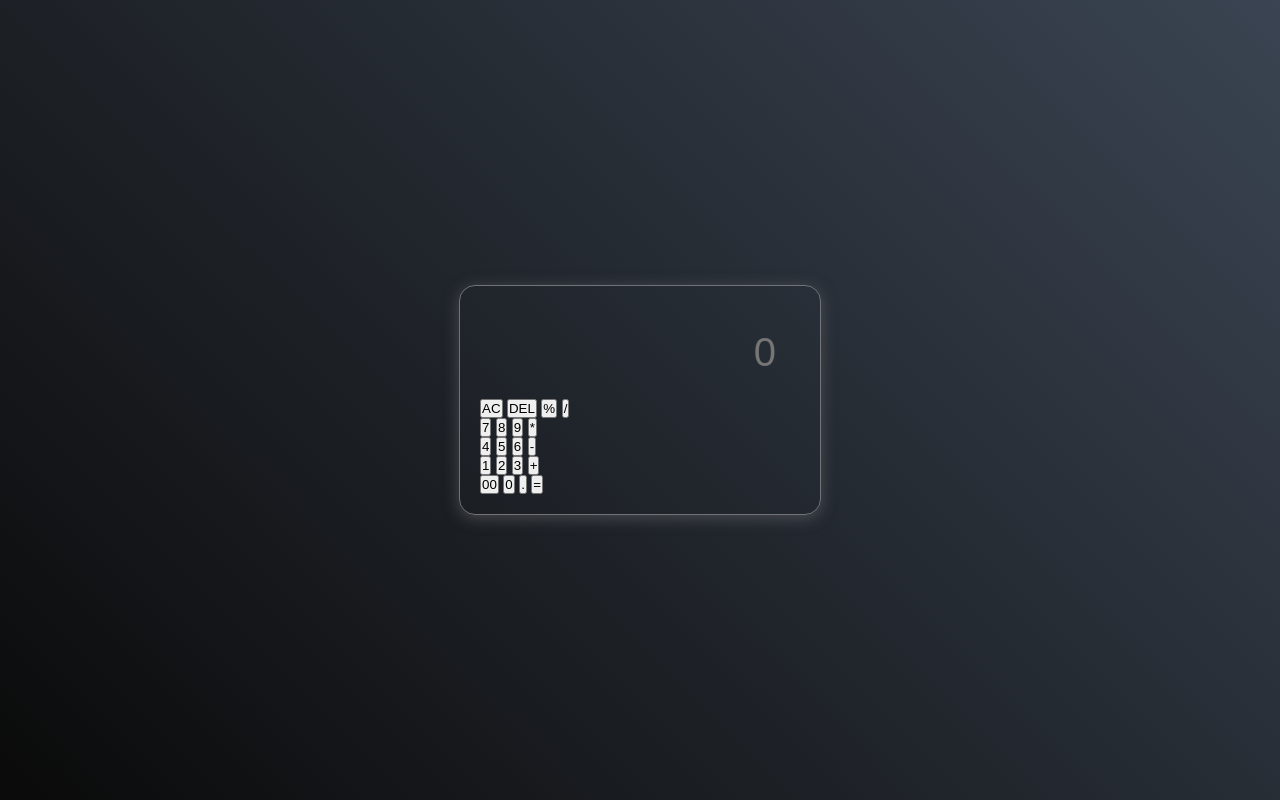
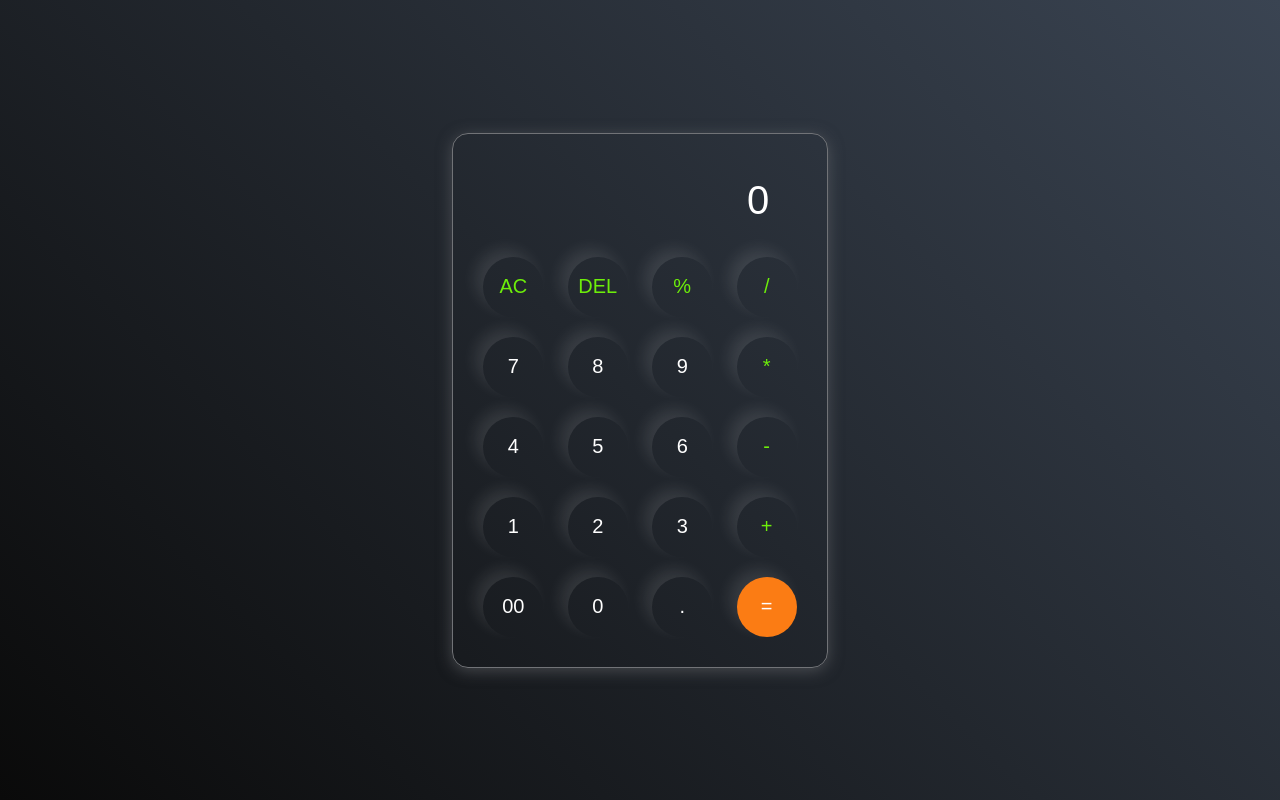
Before and after one commit to Sitko13/Calculator, a plain HTML site: page index.html in a window 1280 px wide. Drawn offline with Linux system fonts and the light colour scheme; a web font is replaced by a local one.

Commit message:
final css , buttons, all calculator css

```diff
--- a/style.css
+++ b/style.css
@@ -33,6 +33,31 @@ input{
     box-shadow: 0px 3px 15px rgbs(84, 84, 84, 0.1);
     font-size: 40px;
     text-align: right;
-
+    cursor: pointer ;
 
 }
+
+input::placeholder{
+    color: white;
+}
+
+button{
+    border: none;
+    width: 60px;
+    height: 60px;
+    margin: 10px;
+    border-radius: 50%;
+    background: transparent;
+    color: #ffffff;
+    font-size: 20px;
+    box-shadow: -8px -8px 15px rgba(255, 255, 255, 0.1);
+    cursor: pointer;
+}
+
+.equalBtn{
+    background-color: #fb7c14;
+}
+
+.operator{
+    color: #6dee0a;
+}
```
